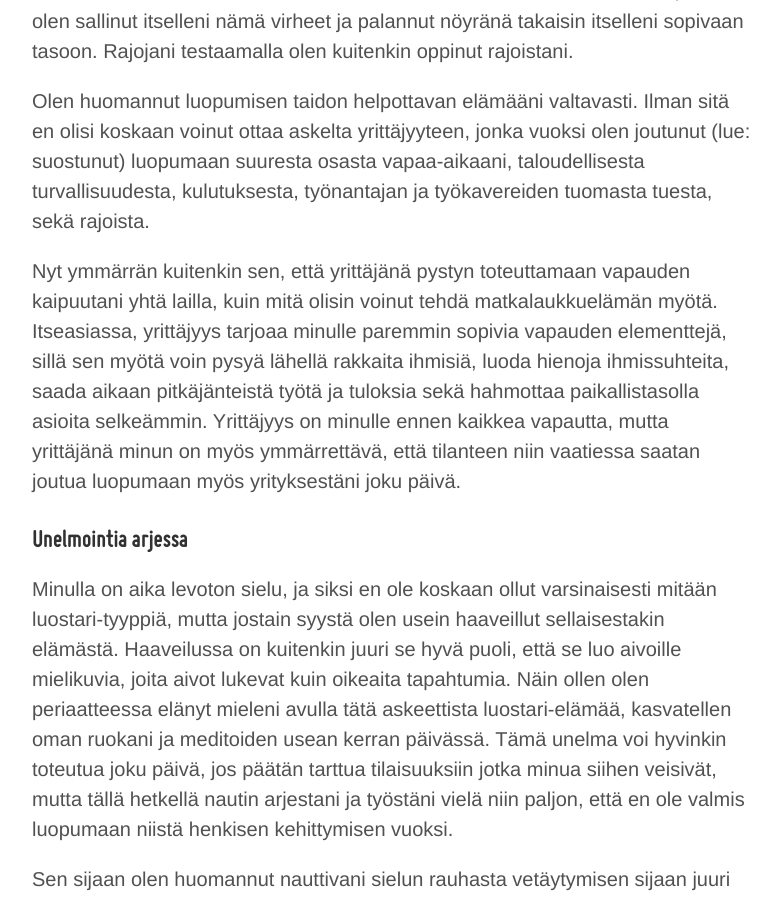
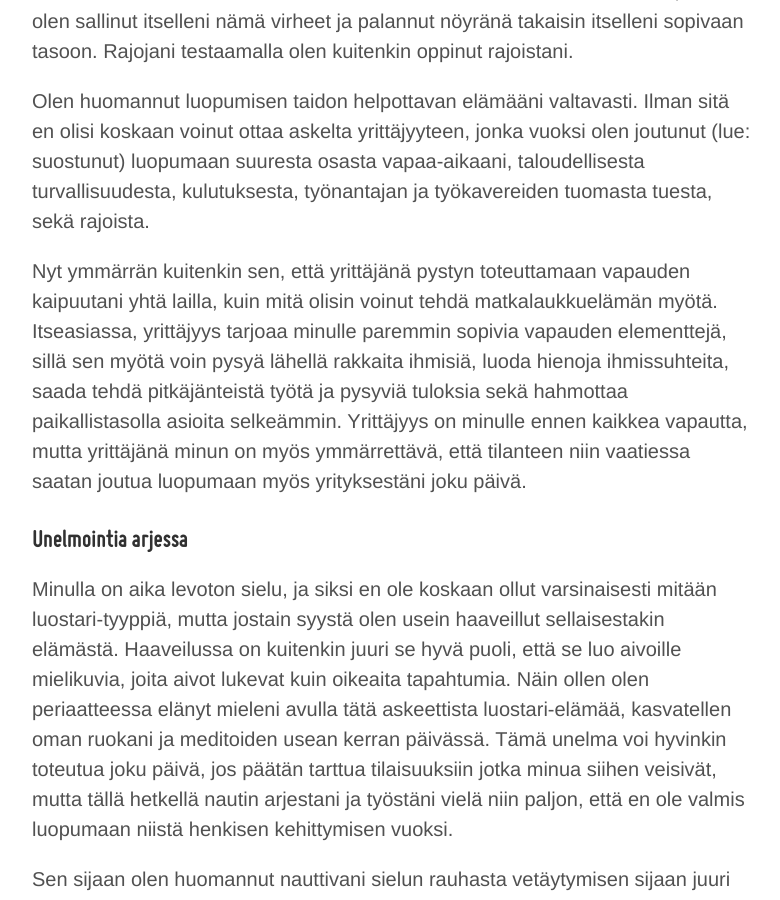
Before and after one commit to niinapiira/neppari.net, a Jekyll site: the page built from _posts/2016-04-08-uskallusta-unelmoida.md, in a window 1280 px wide and 900 px high, scrolled down 2733 px. Shown: the whole window, without its empty margins (248-1028 px from the left). Built offline with Jekyll 4.4.1, drawn with Linux system fonts in a browser that asks for light colours.

Commit message:
Update 2016-04-08-uskallusta-unelmoida.md

```diff
--- a/_posts/2016-04-08-uskallusta-unelmoida.md
+++ b/_posts/2016-04-08-uskallusta-unelmoida.md
@@ -32,7 +32,7 @@ Opittuani tavaroista luopumisen jatkoin minimalismin harjoittamista karsimalla k
 
 Olen huomannut luopumisen taidon helpottavan elämääni valtavasti. Ilman sitä en olisi koskaan voinut ottaa askelta yrittäjyyteen, jonka vuoksi olen joutunut (lue: suostunut) luopumaan suuresta osasta vapaa-aikaani, taloudellisesta turvallisuudesta, kulutuksesta, työnantajan ja työkavereiden tuomasta tuesta, sekä rajoista.
 
-Nyt ymmärrän kuitenkin sen, että yrittäjänä pystyn toteuttamaan vapauden kaipuutani yhtä lailla, kuin mitä olisin voinut tehdä matkalaukkuelämän myötä. Itseasiassa, yrittäjyys tarjoaa minulle paremmin sopivia vapauden elementtejä, sillä sen myötä voin pysyä lähellä rakkaita ihmisiä, luoda hienoja ihmissuhteita, saada aikaan pitkäjänteistä työtä ja tuloksia sekä hahmottaa paikallistasolla asioita selkeämmin. Yrittäjyys on minulle ennen kaikkea vapautta, mutta yrittäjänä minun on myös ymmärrettävä, että tilanteen niin vaatiessa saatan joutua luopumaan myös yrityksestäni joku päivä.
+Nyt ymmärrän kuitenkin sen, että yrittäjänä pystyn toteuttamaan vapauden kaipuutani yhtä lailla, kuin mitä olisin voinut tehdä matkalaukkuelämän myötä. Itseasiassa, yrittäjyys tarjoaa minulle paremmin sopivia vapauden elementtejä, sillä sen myötä voin pysyä lähellä rakkaita ihmisiä, luoda hienoja ihmissuhteita, saada tehdä pitkäjänteistä työtä ja pysyviä tuloksia sekä hahmottaa paikallistasolla asioita selkeämmin. Yrittäjyys on minulle ennen kaikkea vapautta, mutta yrittäjänä minun on myös ymmärrettävä, että tilanteen niin vaatiessa saatan joutua luopumaan myös yrityksestäni joku päivä.
 
 ### Unelmointia arjessa
 
```
